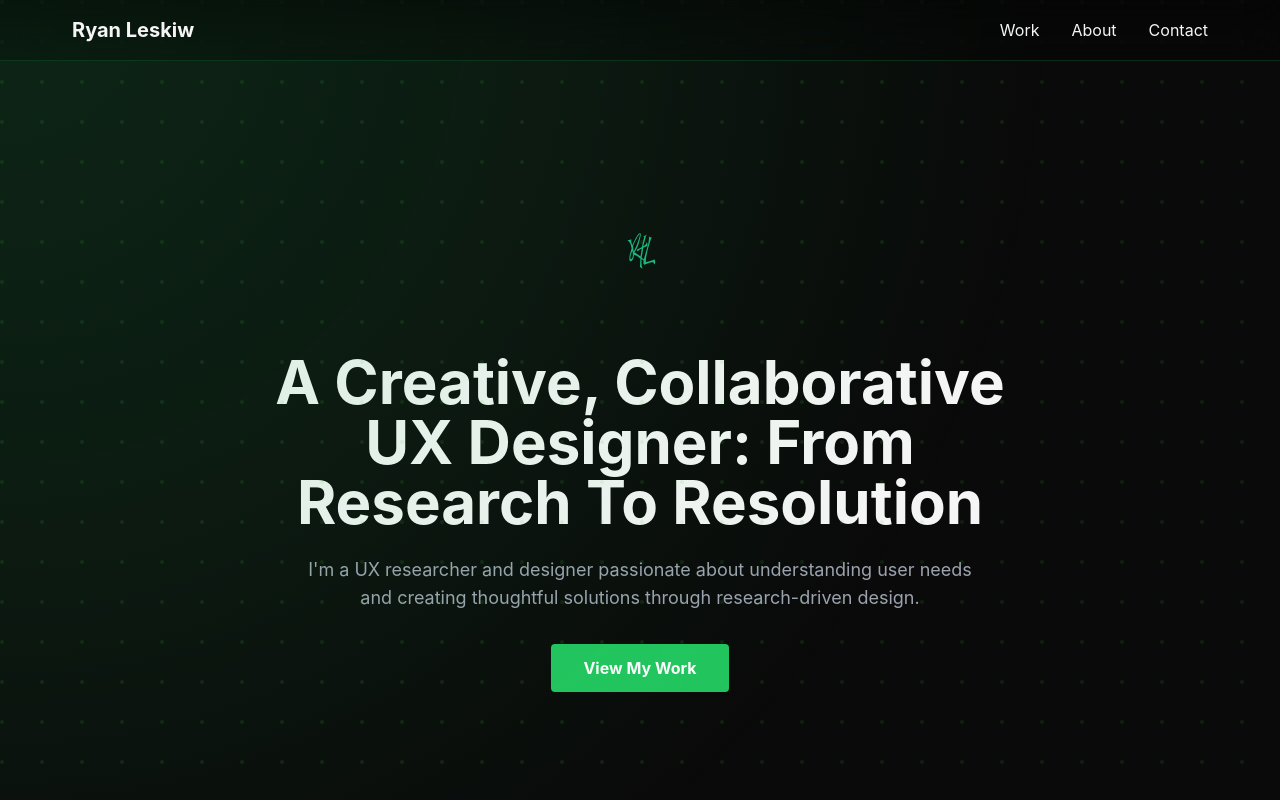
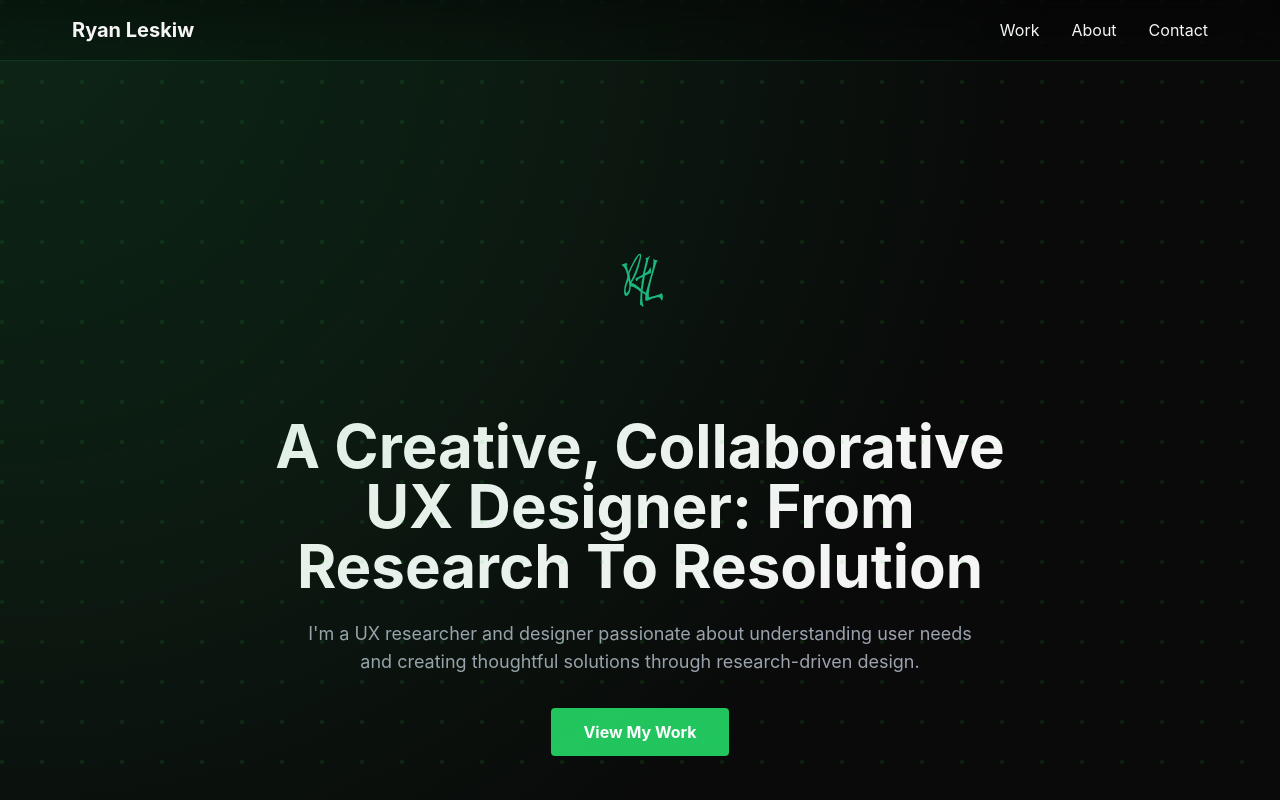
Before and after one commit to RyanLeskiw/Ryanleskiw-portfolio, a Next.js app: page / in a window 1280 px wide. Shown: the top 800 px of the page. Built offline with nearby package versions, Linux system fonts and the light colour scheme.

Commit message:
Increase RL logo size from w-32 h-32 to w-48 h-48

```diff
--- a/src/components/Hero.tsx
+++ b/src/components/Hero.tsx
@@ -5,7 +5,7 @@ export default function Hero() {
     <section className="pt-32 pb-20 px-4 sm:px-6 lg:px-8 bg-bg-dark">
       <div className="max-w-container mx-auto text-center">
         {/* RL Logo */}
-        <div className="w-32 h-32 mx-auto mb-8">
+        <div className="w-48 h-48 mx-auto mb-8">
           <img src="/assets/rl-logo.svg" alt="RL Logo" className="w-full h-full" />
         </div>
 
```
